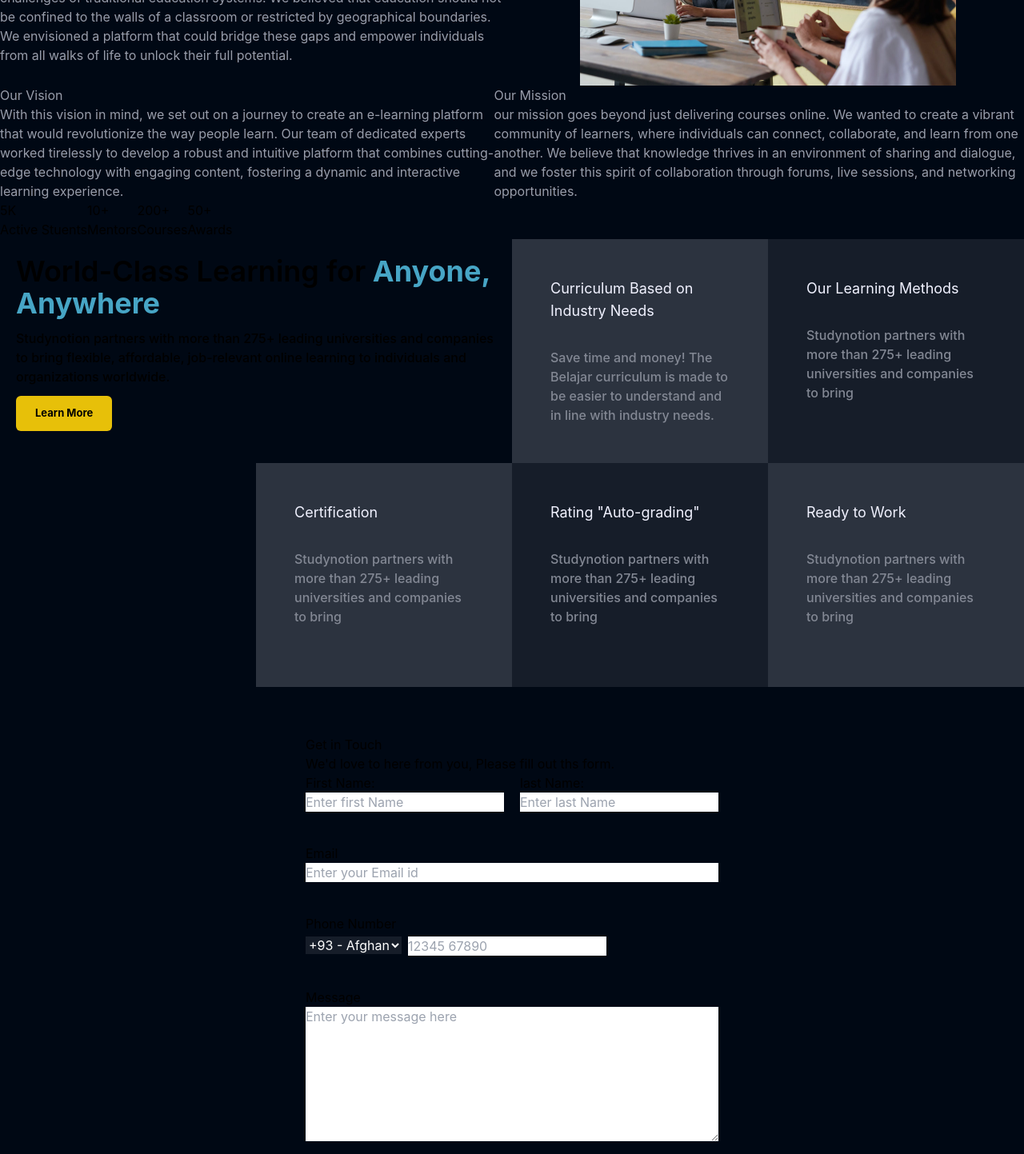
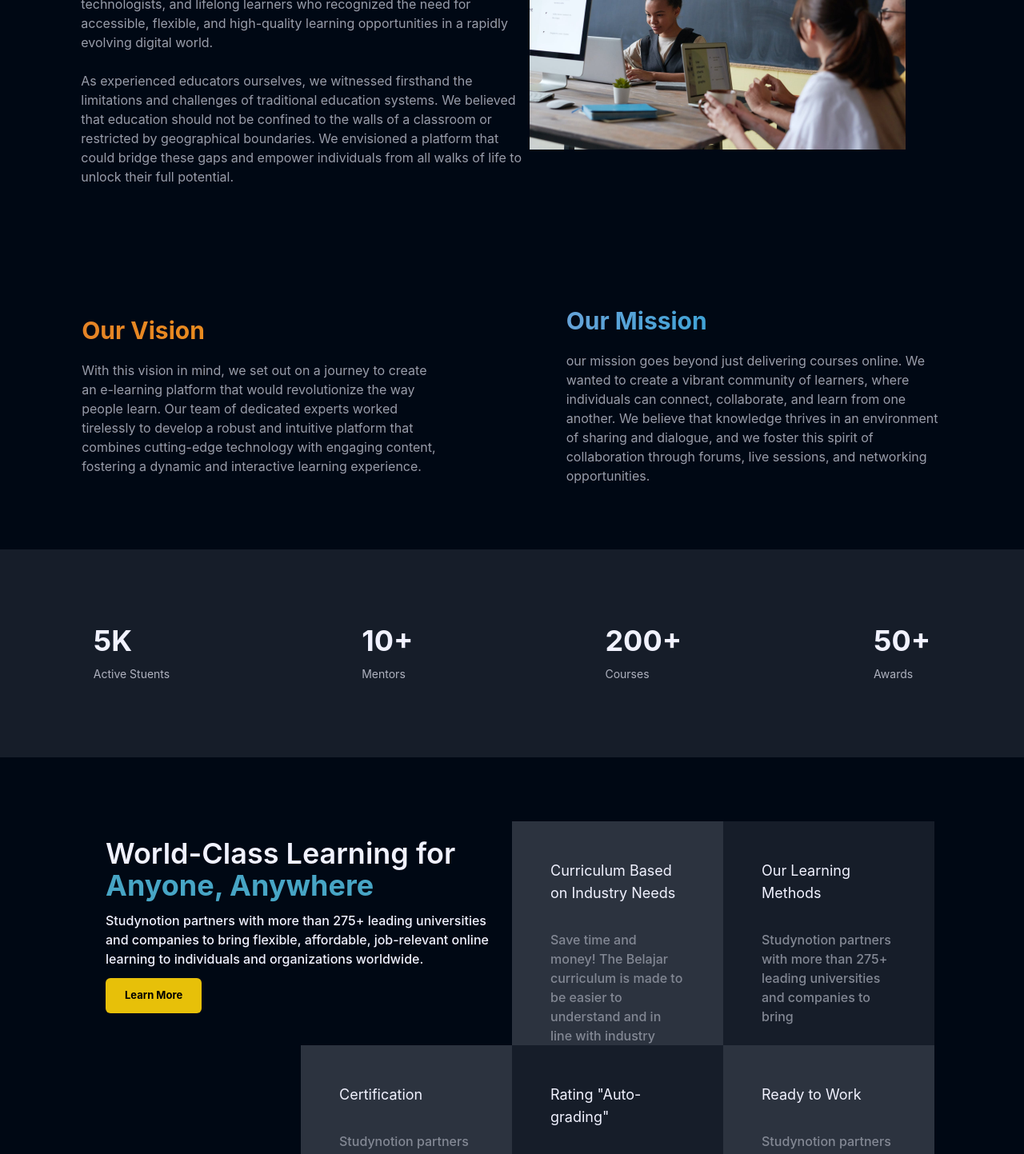
Before and after one commit to vikass-pal/StudyNotion, a React (Create React App) app: page /about in a window 1280 px wide. Shown: the part 1100-2543 px from the top of the page at 80% size. Built offline with nearby package versions, Linux system fonts and the light colour scheme.

Commit message:
Completed Aboutus page

```diff
--- a/src/components/common/ContactPage/ContactUsForm.jsx
+++ b/src/components/common/ContactPage/ContactUsForm.jsx
@@ -43,13 +43,14 @@ const ContactUsForm = () => {
     },[reset, isSubmitSuccessful])
 
   return (
-    <form onSubmit={handleSubmit(submitContactForm)}>
-        <div className='flex flex-col gap-10'>
-        <div className='flex gap-5 text-black'>
+    <form onSubmit={handleSubmit(submitContactForm)} className='text-richblack-50'>
+        <div className='flex flex-col gap-10 '>
+        <div className='flex gap-5 '>
             {/* first name */}
-            <div className='flex flex-col'>
+            <div className='flex flex-col '>
                 <label>First Name:</label>
                 <input type="text"
+                className='bg-richblack-800 text-richblack-50 px-9 py-4 rounded-lg'
                 name='firstName'
                 id='firstName'
                 placeholder='Enter first Name'
@@ -63,9 +64,10 @@ const ContactUsForm = () => {
                 }
             </div>
             {/* last name */}
-            <div className='flex flex-col text-black'>
-                <label>last Name:</label>
+            <div className='flex flex-col '>
+                <label>Last Name:</label>
                 <input type="text"
+                className='bg-richblack-800 text-richblack-50 px-9 py-4 rounded-lg'
                 name='lastName'
                 id='lastName'
                 placeholder='Enter last Name'
@@ -82,9 +84,10 @@ const ContactUsForm = () => {
 
         </div>
          {/* email */}
-         <div className='flex flex-col text-black'>
+         <div className='flex flex-col '>
                 <label htmlFor='email'>Email </label>
                     <input type="email" name="email" id="email"
+                    className='bg-richblack-800 text-richblack-50 py-4 rounded-lg'
                     placeholder='Enter your Email id'
                     {...register("email",{required:true})}
                     />
@@ -102,9 +105,9 @@ const ContactUsForm = () => {
                 <label htmlFor='phonenumber'>
                     Phone Number
                 </label>
-                <div className='flex  gap-2'>
+                <div className='flex  gap-5'>
                     {/* dropdown */}
-                    <div className='flex flex-col w-[120px] gap-5 text-white'>
+                    <div className='flex flex-col w-[120px] gap-8 bg-richblack-800 text-richblack-50 px-8 py-4 rounded-lg '>
                        <select  name='dropdown' id='dropdown' className='bg-richblack-800'
                        {...register("countrycode",{required:true})}>
                         {
@@ -119,7 +122,8 @@ const ContactUsForm = () => {
                     </div>
                     <div >
                         <input type="number" name="phonenumber" id="phonenumber" placeholder='12345 67890'
-                         className='w-[calc(100% - 90px)]'
+                         className='w-[calc(100% - 90px)]
+                         bg-richblack-800 text-richblack-50 py-4 rounded-lg px-28'
                         {...register("phoneNo",{required:{value:true, message:"Please enter your number"},
                             maxLength:{value:10, message:"Invalid phone number"},
                             minLength:{value:8, message:"Invalid phone number"}})}
@@ -139,9 +143,10 @@ const ContactUsForm = () => {
 
             </div>
             {/* message */}
-            <div className='flex flex-col text-black'>
+            <div className='flex flex-col '>
                     <label>Message</label>
                         <textarea name="message" id="message" cols="30" rows="7"
+                        className='bg-richblack-800 text-richblack-50 px-8 py-4 rounded-lg'
                         placeholder="Enter your message here"
                         {...register("message", {required:true})}
                         />
@@ -154,7 +159,7 @@ const ContactUsForm = () => {
                         }
 
             </div>
-        <button type='submit' className='rounded-md bg-yellow-100 text-center px-6 text-[16px] font-bold text-black
+        <button type='submit' className='rounded-lg bg-yellow-100 text-center text-[16px] font-bold text-black px-9 py-4
         '>
             Send Message
         </button>
--- a/src/components/core/AboutPage/ContactFormSection.jsx
+++ b/src/components/core/AboutPage/ContactFormSection.jsx
@@ -3,14 +3,17 @@ import ContactUsForm from '../../common/ContactPage/ContactUsForm'
 
 const ContactFormSection = () => {
   return (
-    <div>
-      <h1>
+    <div className='text-richblack-5 mt-[60px]'>
+      <h1 className='flex items-center justify-center mx-auto text-4xl mb-[10px] font-bold'>
         Get in Touch
       </h1>
-      <p>
+      <p className='flex items-center justify-center mx-auto text-richblack-100 mb-[30px]'>
         We'd love to here from you, Please fill out ths form.
       </p>
+      <div className='bg-richblack-900'>
       <ContactUsForm />
+      </div>
+
     </div>
   )
 }
--- a/src/components/core/AboutPage/LearningGrid.jsx
+++ b/src/components/core/AboutPage/LearningGrid.jsx
@@ -46,7 +46,7 @@ const LearningGridArray = [
 
 const LearningGrid = () => {
   return (
-    <div className='grid lg:grid-cols-4 grid-cols-1 mb-10 lg:w-fit '>
+    <div className='grid lg:grid-cols-4 grid-cols-1 mb-10 lg:w-fit text-richblack-5 justify-center items-center w-11/12 px-28 mt-[30px] '>
         {
             LearningGridArray.map((card, index) => {
                 return (
--- a/src/components/core/AboutPage/StatsComponent.jsx
+++ b/src/components/core/AboutPage/StatsComponent.jsx
@@ -12,16 +12,16 @@ const Stats = [
 const StatsComponent = () => {
   return (
    <section>
-    <div >
-        <div className='flex'>
+    <div className=' w-full h-[260px] flex items-center justify-center p-7 bg-richblack-800  mt-[80px] mb-[50px]' >
+        <div className='flex gap-60 '>
             {
                Stats.map((data, index) => {
                 return (
                     <div key={index}>
-                        <h1>
+                        <h1 className='text-richblack-5 text-4xl font-bold'>
                             {data.count}
                         </h1>
-                        <h1>
+                        <h1 className='text-richblack-100 text-sm mt-3'>
                             {data.label}
                         </h1>
                     </div>
--- a/src/pages/About.jsx
+++ b/src/pages/About.jsx
@@ -30,6 +30,8 @@ const About = () => {
                 </header>
                 <div className='lg:flex gap-x-3 mx-auto items-center justify-center translate-y-11 '>
                     <img src={BannerImage1} />
+                    <div class="w-full h-64 bg-gradient-radial from-[#111827] via-[#1f2937] to-[#9a6b2f]">
+</div>
                     <img src={BannerImage2} />
                     <img src={BannerImage3} />
                 </div>
@@ -43,38 +45,38 @@ const About = () => {
         </section>
         {/* Section 3 */}
         <section>
-            <div className='flex flex-col text-richblack-200'>
+            <div className='flex flex-col  text-richblack-200 w-11/12 mt-[80px] mx-auto justify-center items-center'>
                 {/* founding story wala div */}
-                <div>
-                <div className='flex'>
-                <div className='w-[50%]'>
+                <div >
+                <div className='flex px-5'>
+                <div className='w-[50%] ml-7'>
                 <h1 class="text-3xl font-bold bg-gradient-to-r from-[#FF0066] via-[#FF3D33] to-[#FF5722] text-transparent bg-clip-text drop-shadow-lg">
   Our Founding Story
 </h1>
-                        <p>Our e-learning platform was born out of a shared vision and passion for transforming education. It all began with a group of educators, technologists, and lifelong learners who recognized the need for accessible, flexible, and high-quality learning opportunities in a rapidly evolving digital world.</p>
+                        <p>Our e-learning platform was born out of a shared vision and passion for transforming education. It all began with a group of educators, technologists, and lifelong learners who recognized the need for accessible, flexible, and high-quality learning opportunities in a rapidly evolving digital world.</p><br></br>
                         <p>As experienced educators ourselves, we witnessed firsthand the limitations and challenges of traditional education systems. We believed that education should not be confined to the walls of a classroom or restricted by geographical boundaries. We envisioned a platform that could bridge these gaps and empower individuals from all walks of life to unlock their full
                             potential.</p>
 
                      </div>
-                     <div className='w-[500px] items-center justify-center mx-auto px-[15px]'>
+                     <div className='w-[500px] items-center justify-center mx-auto px-[15px] -translate-x-10'>
                         <img src={FoundingStory} alt="" />
                     </div>
                 </div>
                 </div>
                  {/* vision and mission wala div */}
-             <div className='flex'>
+             <div className='flex mx-auto mt-[150px] items-center justify-center w-11/12 gap-x-10'>
                 {/* left box */}
-                <div>
-                    <h1>Our Vision</h1>
-                    <p>With this vision in mind, we set out on a journey to create an e-learning platform that would revolutionize the way people learn. Our team of dedicated experts worked tirelessly to develop a robust and intuitive platform that combines cutting-edge technology with engaging content, fostering a dynamic and interactive learning
+                <div className=' items-center justify-center'>
+                    <h1 className='text-3xl font-bold bg-gradient-to-r from-[#E68426] to-[#EF9811] text-transparent bg-clip-text '>Our Vision</h1>
+                    <p className='mt-[20px]'>With this vision in mind, we set out on a journey to create an e-learning platform that would revolutionize the way people learn. Our team of dedicated experts worked tirelessly to develop a robust and intuitive platform that combines cutting-edge technology with engaging content, fostering a dynamic and interactive learning
                         experience.</p>
                 </div>
                 {/* right box */}
-                <div>
-                    <h1>
+                <div className='items-center justify-center px-7 mx-7 translate-x-16'>
+                    <h1 className='text-3xl font-bold bg-gradient-to-r from-[#66a3d8] to-[#01A3D4] text-transparent bg-clip-text '>
                         Our Mission
                     </h1>
-                    <p>our mission goes beyond just delivering courses online. We wanted to create a vibrant community of learners, where individuals can connect, collaborate, and learn from one another. We believe that knowledge thrives in an environment of sharing and dialogue, and we foster this spirit of collaboration through forums, live sessions, and networking opportunities.</p>
+                    <p className='mt-[20px]'>our mission goes beyond just delivering courses online. We wanted to create a vibrant community of learners, where individuals can connect, collaborate, and learn from one another. We believe that knowledge thrives in an environment of sharing and dialogue, and we foster this spirit of collaboration through forums, live sessions, and networking opportunities.</p>
                 </div>
                 </div>
             </div>
```
